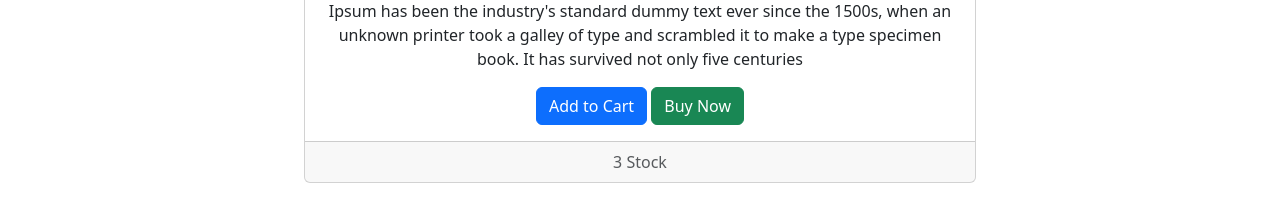
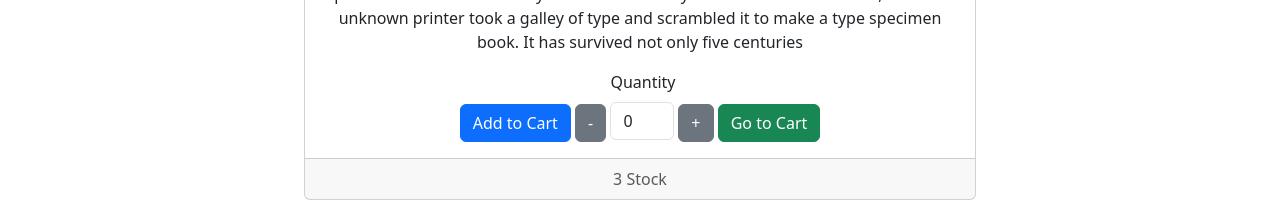
Before and after one commit to funkgabo/PreEntrega2Quevedo, a React (Vite) app: page /Item/1 in a window 1280 px wide. Shown: the part 549-751 px from the top of the page. Built offline with nearby package versions, Linux system fonts and the light colour scheme.

Commit message:
CartWidget form added

```diff
--- a/src/context/cartContext.jsx
+++ b/src/context/cartContext.jsx
@@ -1,4 +1,4 @@
-import { createContext, useState } from "react";
+import { createContext, useState, useEffect } from "react";
 
 export const CartContext = createContext([])
 
@@ -7,9 +7,11 @@ export const CartProvider = ({ children }) => {
     const [cartProducts, setCartProducts] = useState([])
 
     const addCartValue = (product) => {
-        setCartProducts(([...cartProducts, product]))
-        setCartValue(cartProducts.length + 1)
+        setCartProducts(([...cartProducts, ...product]))
     }
+    useEffect(() => {
+        setCartValue(cartProducts.length)
+    }, [cartProducts])
     return (
         <CartContext.Provider value={{
             cartValue,
--- a/src/pages/ItemDetailContainer/ItemDetailContainer.css
+++ b/src/pages/ItemDetailContainer/ItemDetailContainer.css
@@ -5,3 +5,12 @@ article {
     min-height: calc(100vh - 56px);
     width: 100%;
 }
+.NumberFormContainer {
+    display: inline-block;
+    width: 10%;
+}
+input::-webkit-outer-spin-button,
+input::-webkit-inner-spin-button {
+  -webkit-appearance: none;
+  margin: 0;
+}
--- a/src/pages/ItemDetailContainer/index.jsx
+++ b/src/pages/ItemDetailContainer/index.jsx
@@ -1,4 +1,5 @@
 import { useParams } from "react-router"
+import Form from 'react-bootstrap/Form'
 import { NavBar } from "../../components/NavBar"
 import './ItemDetailContainer.css'
 import { Card } from "react-bootstrap"
@@ -12,7 +13,28 @@ export const ItemDetailContainer = () => {
     const updateCart = useContext(CartContext)
     const params = useParams()
     const [loading, setLoading] = useState(true)
+    const [quantity, setQuantity] = useState(0)
+    const [products, setProducts] = useState([])
     const [shopData, setShopData] = useState([])
+
+    const addingCartHandler = () => {
+        setQuantity(quantity + 1)
+        setProducts([...products, [shopData.id, shopData.price, shopData.name]])
+
+    }
+    const subCartHandler = () => {
+        if (quantity > 0) {
+            setQuantity(quantity - 1)
+            const subProds = [...products]
+            subProds.pop()
+            setProducts(subProds)
+            console.log(products)
+        }
+    }
+    const pushToCart = () => {
+        console.log(updateCart.cartProducts)
+    }
+
     useEffect(() => {
         setLoading(true)
         getData()
@@ -41,8 +63,17 @@ export const ItemDetailContainer = () => {
                             <Card.Text>
                                 {shopData.description}
                             </Card.Text>
-                            <Button variant="primary" onClick={() =>{updateCart.addCartValue([shopData.id, shopData.price, shopData.name])}}>Add to Cart</Button>{' '}
-                            <Button variant="success">Buy Now</Button>
+                            <Button variant="primary" onClick={() => { updateCart.addCartValue(products) }}>Add to Cart</Button>{' '}
+                            <Button variant="secondary" onClick={subCartHandler}>-</Button>{' '}
+                            <div className='NumberFormContainer'>
+                                <Form.Label htmlFor="inputProducts">Quantity</Form.Label>
+                                <Form.Control placeholder="0"
+                                    type="number" min={1} value={quantity} onChange={() => { }}
+                                    id="inputProducts"
+                                />
+                            </div>{' '}
+                            <Button variant="secondary" onClick={addingCartHandler}>+</Button>{' '}
+                            <Button variant="success" onClick={pushToCart}>Go to Cart</Button>
                         </Card.Body>
                         <Card.Footer className="text-muted">3 Stock</Card.Footer>
                     </Card>
```
